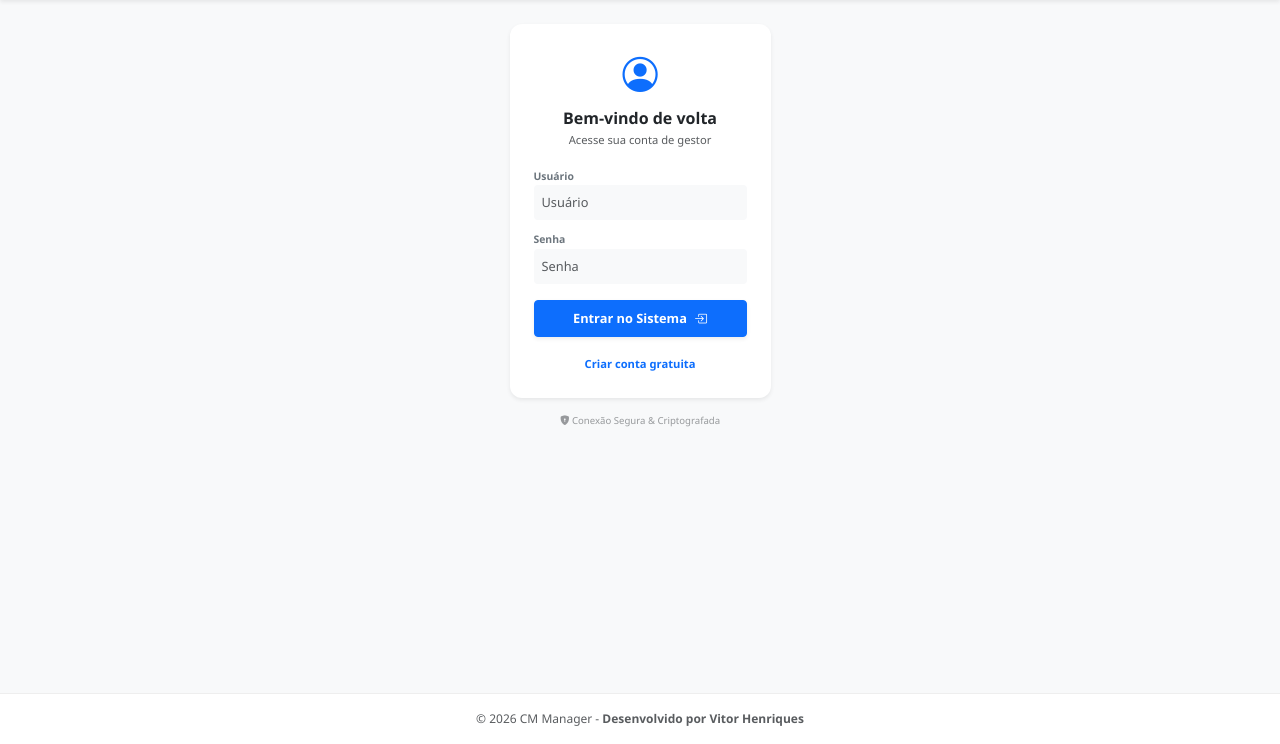
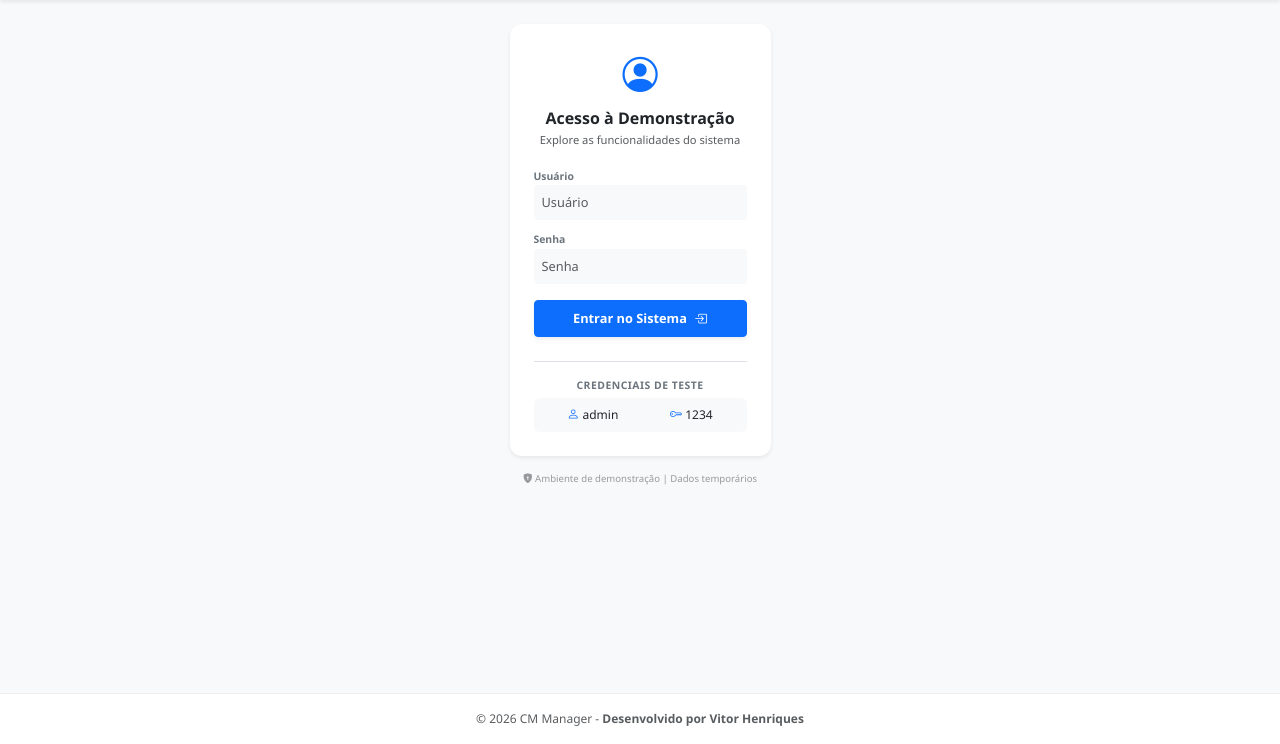
Before and after one commit to Vitorenriks/cm-manager-pro, a Flask app: page /login in a window 1280 px wide. Shown: the part 56-800 px from the top of the page. Run offline with Flask 3, Linux system fonts and the light colour scheme.

Commit message:
Finalizando modo demo: travas de segurança e dados fictícios

```diff
--- a/routes.py
+++ b/routes.py
@@ -11,22 +11,8 @@ def get_placeholder():
 
 @main.route('/register', methods=['GET', 'POST'])
 def register():
-    if request.method == 'POST':
-        username = request.form.get('username')
-        password = request.form.get('password')
-        hashed_pw = generate_password_hash(password, method='pbkdf2:sha256')
-        p = get_placeholder()
-        try:
-            conn = get_db_connection()
-            with conn.cursor() as cur:
-                cur.execute(f"INSERT INTO users (username, password) VALUES ({p}, {p})", (username, hashed_pw))
-            conn.commit()
-            conn.close()
-            flash("Conta criada com sucesso!", "success")
-            return redirect(url_for('main.login'))
-        except Exception:
-            flash("Erro ao criar conta. Talvez o usuário já exista.", "danger")
-    return render_template('register.html')
+    flash("Novos registros estão desativados no modo demonstração.", "warning")
+    return redirect(url_for('main.login'))
 
 @main.route('/login', methods=['GET', 'POST'])
 def login():
@@ -62,43 +48,28 @@ def dashboard():
 @login_required
 def create_work():
     if request.method == 'POST':
-        p = get_placeholder()
-        conn = get_db_connection()
-        with conn.cursor() as cur:
-            cur.execute(f"INSERT INTO works (name, client, start_date, status) VALUES ({p}, {p}, {p}, {p})",
-                        (request.form['name'], request.form['client'], request.form['start_date'], request.form['status']))
-        conn.commit()
-        conn.close()
-        flash("Obra cadastrada!", "success")
+        flash("Modo demonstração: criação de dados desativada.", "info")
         return redirect(url_for('main.dashboard'))
     return render_template("work_create.html")
 
 @main.route('/works/<int:id>/edit', methods=['GET', 'POST'])
 @login_required
 def edit_work(id):
+    if request.method == 'POST':
+        flash("Modo demonstração: edição de dados desativada.", "info")
+        return redirect(url_for('main.dashboard'))
     p = get_placeholder()
     conn = get_db_connection()
     with conn.cursor() as cur:
         cur.execute(f"SELECT * FROM works WHERE id = {p}", (id,))
         work = cur.fetchone()
-        if request.method == 'POST':
-            cur.execute(f"UPDATE works SET name = {p}, client = {p}, start_date = {p}, status = {p} WHERE id = {p}",
-                         (request.form['name'], request.form['client'], request.form['start_date'], request.form['status'], id))
-            conn.commit()
-            conn.close()
-            return redirect(url_for('main.dashboard'))
     conn.close()
     return render_template("work_edit.html", work=work)
 
 @main.route('/works/<int:id>/delete', methods=['POST'])
 @login_required
 def delete_work(id):
-    p = get_placeholder()
-    conn = get_db_connection()
-    with conn.cursor() as cur:
-        cur.execute(f"DELETE FROM works WHERE id = {p}", (id,))
-    conn.commit()
-    conn.close()
+    flash("Modo demonstração: exclusão de dados desativada.", "info")
     return redirect(url_for('main.dashboard'))
 
 @main.route('/logout')
--- a/templates/login.html
+++ b/templates/login.html
@@ -8,8 +8,8 @@
                     <i class="bi bi-person-circle" style="font-size: 2.2rem;"></i>
                 </div>
 
-                <h6 class="fw-bold text-dark mb-1">Bem-vindo de volta</h6>
-                <p class="text-muted mb-3" style="font-size: 0.7rem;">Acesse sua conta de gestor</p>
+                <h6 class="fw-bold text-dark mb-1">Acesso à Demonstração</h6>
+                <p class="text-muted mb-3" style="font-size: 0.7rem;">Explore as funcionalidades do sistema</p>
 
                 <form action="{{ url_for('main.login') }}" method="POST" class="text-start">
                     <div class="mb-2">
@@ -27,14 +27,18 @@
                     </button>
                 </form>
 
-                <div class="mt-3">
-                    <a href="{{ url_for('main.register') }}" class="fw-bold text-decoration-none" style="font-size: 0.7rem;">Criar conta gratuita</a>
+                <div class="mt-4 pt-3 border-top">
+                    <p class="mb-1 text-secondary fw-bold" style="font-size: 0.65rem; text-transform: uppercase; letter-spacing: 0.5px;">Credenciais de Teste</p>
+                    <div class="bg-light rounded p-2 d-flex justify-content-around">
+                        <span style="font-size: 0.75rem;"><i class="bi bi-person text-primary"></i> admin</span>
+                        <span style="font-size: 0.75rem;"><i class="bi bi-key text-primary"></i> 1234</span>
+                    </div>
                 </div>
             </div>
         </div>
 
         <p class="text-center mt-3 text-muted mb-0" style="font-size: 0.6rem; opacity: 0.6;">
-            <i class="bi bi-shield-lock-fill"></i> Conexão Segura & Criptografada
+            <i class="bi bi-shield-lock-fill"></i> Ambiente de demonstração | Dados temporários
         </p>
     </div>
 </div>
```
Also changed, not shown: README.md.
